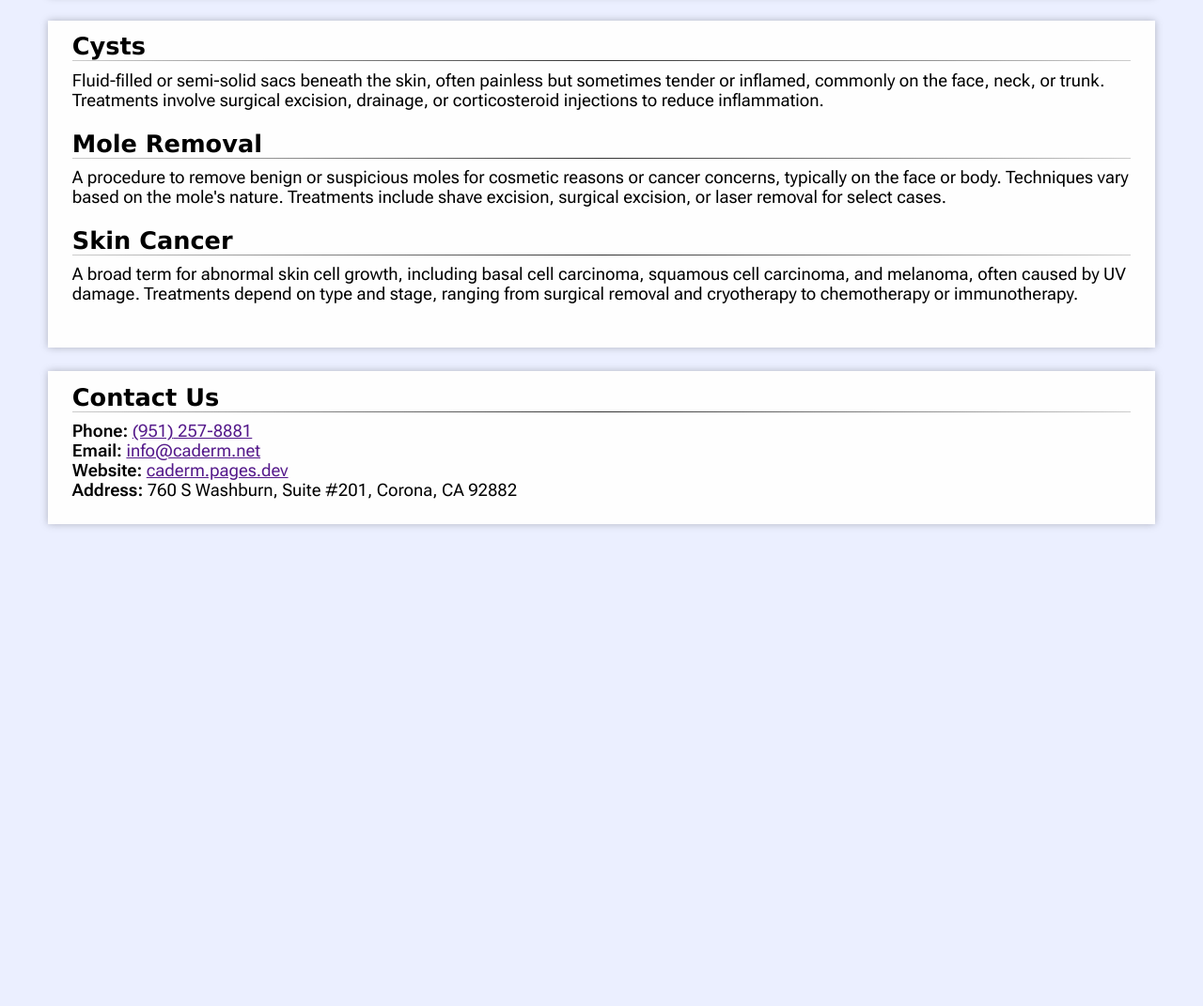
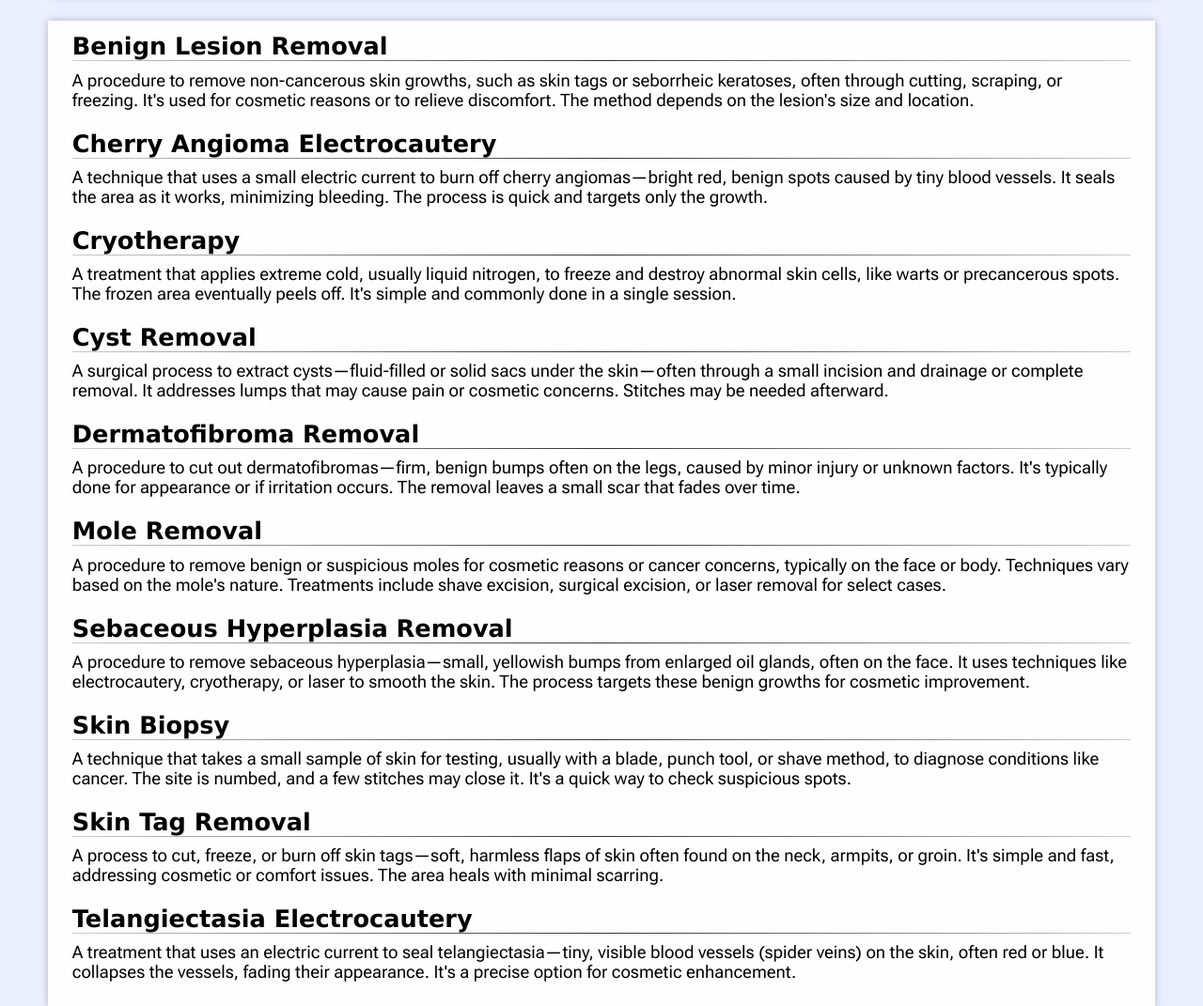
Before and after one commit to jjwu724/CA_Dermatology, a plain HTML site: page surgical.html in a window 1280 px wide. Shown: the part 500-1571 px from the top of the page at 94% size. Before the commit the page ends 1083 px from the top, so only its background shows below. Drawn offline with Linux system fonts and the light colour scheme.

Commit message:
Add files via upload

```diff
--- a/shared.html
+++ b/shared.html
@@ -84,18 +84,26 @@
                 <li><a href="skincancer.html?section=bcc">Basal Cell Carcinoma</a></li>
                 <li><a href="skincancer.html?section=mel">Melanoma</a></li>
                 <li><a href="skincancer.html?section=scc">Squamous Cell Carcinoma</a></li>
-                <li class="alt first-alt"><a href="skincancer.html?section=srt">Superficial Radiation Therapy</a></li>
-
-
+                <li class="alt first-alt"><a href="skincancer.html?section=cad">Curettage and Desiccation</a></li>
+                <li class="alt"><a href="skincancer.html?section=ex">Excision</a></li>
+                <li class="alt"><a href="skincancer.html?section=ms">Mohs Surgery</a></li>
+                <li class="alt"><a href="skincancer.html?section=srt">Superficial Radiation Therapy</a></li>
               </ul>
             </div>
           </li>
           <li class="dropdown-parent"><a href="surgical.html">Surgical</a>
             <div class="dropdown-container">
               <ul class="dropdown-menu">
-                <li><a href="surgical.html?section=cyst">Cysts</a></li>
+                <li><a href="surgical.html?section=blr">Benign Lesion Removal</a></li>
+                <li><a href="surgical.html?section=cae">Cherry Angioma Electrocautery</a></li>
+                <li><a href="surgical.html?section=cry">Cryotherapy</a></li>
+                <li><a href="surgical.html?section=cyr">Cyst Removal</a></li>
+                <li><a href="surgical.html?section=der">Dermatofibroma Removal</a></li>
                 <li><a href="surgical.html?section=mol">Mole Removal</a></li>
-                <li><a href="surgical.html?section=sc">Skin Cancer</a></li>
+                <li><a href="surgical.html?section=shr">Sebaceous Hyperplasia Removal</a></li>
+                <li><a href="surgical.html?section=skb">Skin Biopsy</a></li>
+                <li><a href="surgical.html?section=str">Skin Tag Removal</a></li>
+                <li><a href="surgical.html?section=tee">Telangiectasia Electrocautery</a></li>
               </ul>
             </div>
           </li>
--- a/surgical.html
+++ b/surgical.html
@@ -14,15 +14,35 @@
       <p class="afterImgP">When unwanted growths, stubborn skin conditions, and especially cancers take root, your skin needs more than routine care—it calls for expert intervention. Our dermatologists are masters at removing these challenges with precision procedures, tailored to your unique needs. Using advanced techniques and a compassionate approach, we minimize disruption and promote swift healing, helping you reclaim healthy, confident skin.</p>
     </section>
     <section>
-      <h2 id="cyst">Cysts</h2><hr>
-      <p>Fluid-filled or semi-solid sacs beneath the skin, often painless but sometimes tender or inflamed, commonly on the face, neck, or trunk. Treatments involve surgical excision, drainage, or corticosteroid injections to reduce inflammation.</p>
+      <h2 id="blr">Benign Lesion Removal</h2><hr>
+      <p>A procedure to remove non-cancerous skin growths, such as skin tags or seborrheic keratoses, often through cutting, scraping, or freezing. It's used for cosmetic reasons or to relieve discomfort. The method depends on the lesion's size and location.</p>
+      <br>
+      <h2 id="cae">Cherry Angioma Electrocautery</h2><hr>
+      <p>A technique that uses a small electric current to burn off cherry angiomas—bright red, benign spots caused by tiny blood vessels. It seals the area as it works, minimizing bleeding. The process is quick and targets only the growth.</p>
+      <br>
+      <h2 id="cry">Cryotherapy</h2><hr>
+      <p>A treatment that applies extreme cold, usually liquid nitrogen, to freeze and destroy abnormal skin cells, like warts or precancerous spots. The frozen area eventually peels off. It's simple and commonly done in a single session.</p>
+      <br>
+      <h2 id="cyr">Cyst Removal</h2><hr>
+      <p>A surgical process to extract cysts—fluid-filled or solid sacs under the skin—often through a small incision and drainage or complete removal. It addresses lumps that may cause pain or cosmetic concerns. Stitches may be needed afterward.</p>
+      <br>
+      <h2 id="der">Dermatofibroma Removal</h2><hr>
+      <p>A procedure to cut out dermatofibromas—firm, benign bumps often on the legs, caused by minor injury or unknown factors. It's typically done for appearance or if irritation occurs. The removal leaves a small scar that fades over time.</p>
       <br>
       <h2 id="mol">Mole Removal</h2><hr>
       <p>A procedure to remove benign or suspicious moles for cosmetic reasons or cancer concerns, typically on the face or body. Techniques vary based on the mole's nature. Treatments include shave excision, surgical excision, or laser removal for select cases.</p>
       <br>
-      <h2 id="sc">Skin Cancer</h2><hr>
-      <p>A broad term for abnormal skin cell growth, including basal cell carcinoma, squamous cell carcinoma, and melanoma, often caused by UV damage. Treatments depend on type and stage, ranging from surgical removal and cryotherapy to chemotherapy or immunotherapy.</p>
+      <h2 id="shr">Sebaceous Hyperplasia Removal</h2><hr>
+      <p>A procedure to remove sebaceous hyperplasia—small, yellowish bumps from enlarged oil glands, often on the face. It uses techniques like electrocautery, cryotherapy, or laser to smooth the skin. The process targets these benign growths for cosmetic improvement.</p>
       <br>
+      <h2 id="skb">Skin Biopsy</h2><hr>
+      <p>A technique that takes a small sample of skin for testing, usually with a blade, punch tool, or shave method, to diagnose conditions like cancer. The site is numbed, and a few stitches may close it. It's a quick way to check suspicious spots.</p>
+      <br>
+      <h2 id="str">Skin Tag Removal</h2><hr>
+      <p>A process to cut, freeze, or burn off skin tags—soft, harmless flaps of skin often found on the neck, armpits, or groin. It's simple and fast, addressing cosmetic or comfort issues. The area heals with minimal scarring.</p>
+      <br>
+      <h2 id="tee">Telangiectasia Electrocautery</h2><hr>
+      <p>A treatment that uses an electric current to seal telangiectasia—tiny, visible blood vessels (spider veins) on the skin, often red or blue. It collapses the vessels, fading their appearance. It's a precise option for cosmetic enhancement.</p>
     </section>
     <section id="contact-shared"></section>
   </main>
```
Also changed, not shown: skincancer.html (+10 -1 lines).
